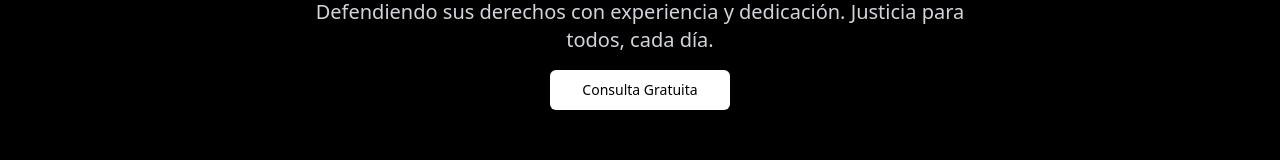
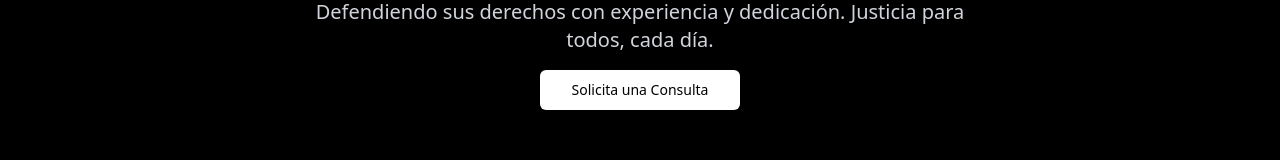
Before and after one commit to AlejandroDev8/Landig-Salvador, a React (Vite) app: page / in a window 1280 px wide. Shown: the part 318-478 px from the top of the page. Built offline with nearby package versions, Linux system fonts and the light colour scheme.

Commit message:
Modificando botón de consulta

```diff
--- a/src/components/Contact.tsx
+++ b/src/components/Contact.tsx
@@ -20,7 +20,7 @@ function Contact() {
     <Dialog open={isModalOpen} onOpenChange={setIsModalOpen}>
                 <DialogTrigger asChild>
                   <Button className="bg-white text-black hover:bg-gray-200" size="lg">
-                    Consulta Gratuita
+                    Solicita una Consulta
                   </Button>
                 </DialogTrigger>
                 <DialogContent className="sm:max-w-[425px]">
```
